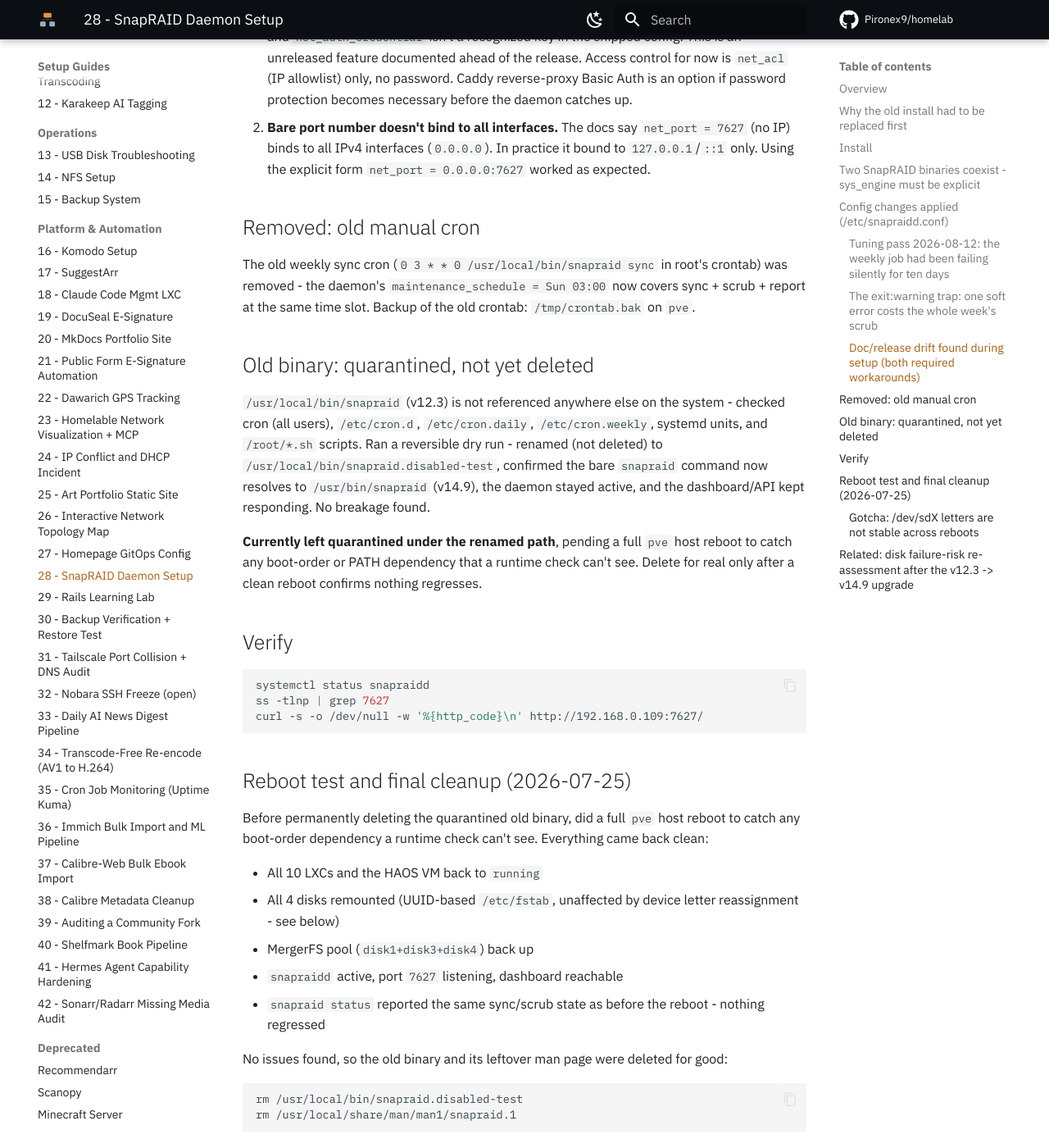
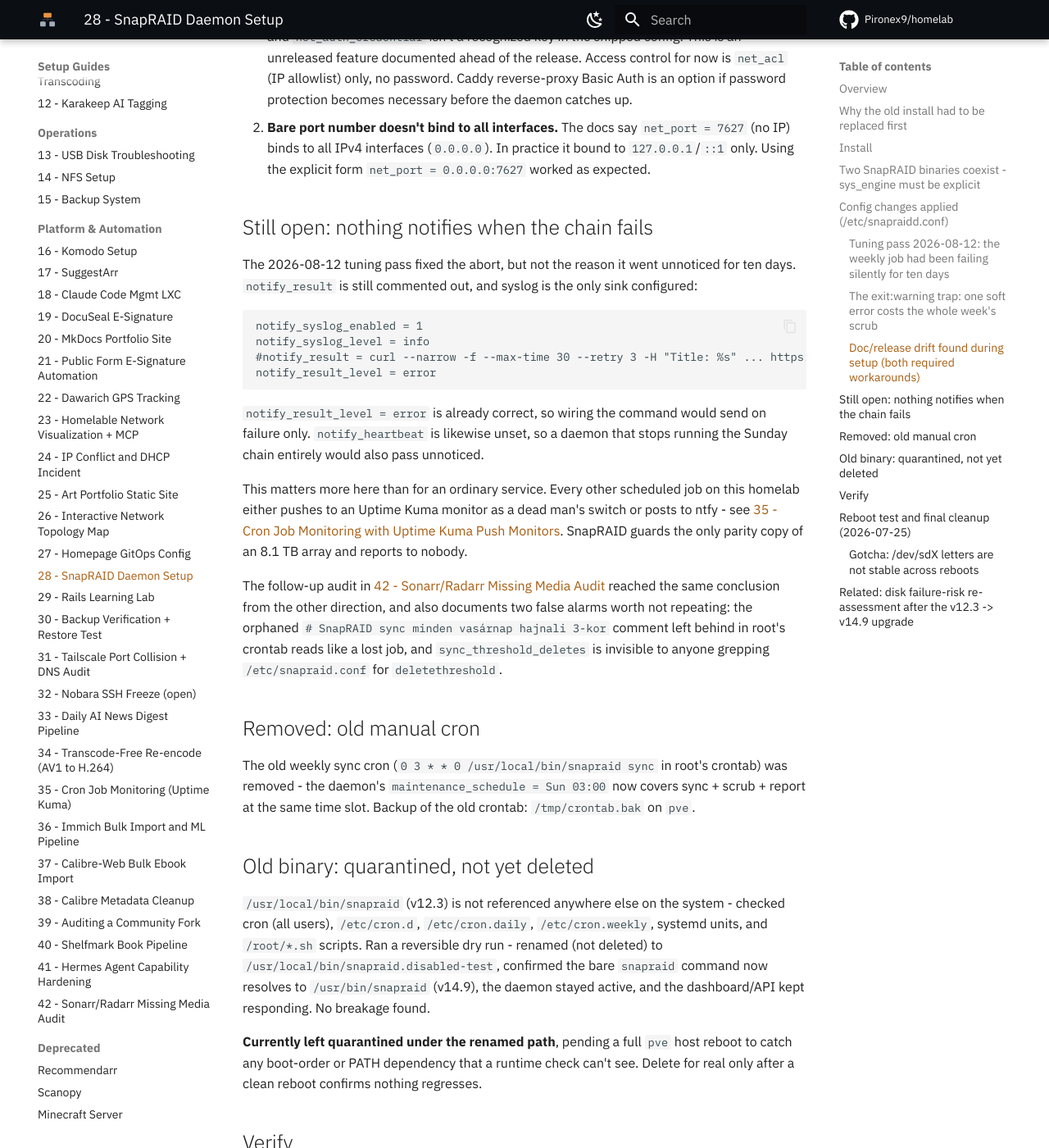
Before and after one commit to Pironex9/homelab, an MkDocs documentation site: the page built from docs/proxmox/28_SnapRAID_Daemon_Setup.md, in a window 1280 px wide and 1400 px high, scrolled down 4089 px. Shown: the whole window at 82% size. Built offline with MkDocs 1.6.1 and Material for MkDocs 9.7.7, drawn with Linux system fonts in a browser that asks for light colours; comment, search, counter and statistics services are not loaded.

Commit message:
docs: a snapraid ertesitesi lyuk es az arr recycle bin kereszthivatkozasai
28: uj szakasz arrol, hogy a notify_result tovabbra sincs bekotve - a
2026-08-12-i tuning az abortot javitotta, azt nem, hogy 10 napig senki
nem tudott rola. Plusz a 42-es doksi ket teves riasztasa.

docker-host: miert szandekos a copyUsingHardlinks: false, mit kell tudni
a recycle bin branch- es tulajdonos-kovetelmenyeirol, es hogy a
qBittorrent konyvtar-mountjai nem takaritando maradvanyok.

````diff
--- a/docs/proxmox/28_SnapRAID_Daemon_Setup.md
+++ b/docs/proxmox/28_SnapRAID_Daemon_Setup.md
@@ -115,6 +115,23 @@
 1. **No authentication in this release.** The GitHub `master` branch docs (manpage, `snapraidd.conf.example`) describe a `net_auth_credential` config option and a `snapraidd -g user:pass` flag to generate an Argon2id hash for HTTP Basic Auth. **Neither exists in the actual v1.14 release binary** - `snapraidd -H` doesn't list `-g`/`--gen-auth`, and `net_auth_credential` isn't a recognized key in the shipped config. This is an unreleased feature documented ahead of the release. Access control for now is `net_acl` (IP allowlist) only, no password. Caddy reverse-proxy Basic Auth is an option if password protection becomes necessary before the daemon catches up.
 2. **Bare port number doesn't bind to all interfaces.** The docs say `net_port = 7627` (no IP) binds to all IPv4 interfaces (`0.0.0.0`). In practice it bound to `127.0.0.1`/`::1` only. Using the explicit form `net_port = 0.0.0.0:7627` worked as expected.
 
+## Still open: nothing notifies when the chain fails
+
+The 2026-08-12 tuning pass fixed the abort, but not the reason it went unnoticed for ten days. `notify_result` is still commented out, and syslog is the only sink configured:
+
+```
+notify_syslog_enabled = 1
+notify_syslog_level = info
+#notify_result = curl --narrow -f --max-time 30 --retry 3 -H "Title: %s" ... https://ntfy.sh/your_private_topic
+notify_result_level = error
+```
+
+`notify_result_level = error` is already correct, so wiring the command would send on failure only. `notify_heartbeat` is likewise unset, so a daemon that stops running the Sunday chain entirely would also pass unnoticed.
+
+This matters more here than for an ordinary service. Every other scheduled job on this homelab either pushes to an Uptime Kuma monitor as a dead man's switch or posts to ntfy - see [35 - Cron Job Monitoring with Uptime Kuma Push Monitors](./35_Cron_Job_Monitoring_Uptime_Kuma.md). SnapRAID guards the only parity copy of an 8.1 TB array and reports to nobody.
+
+The follow-up audit in [42 - Sonarr/Radarr Missing Media Audit](./42_Sonarr_Radarr_Missing_Media_Audit.md) reached the same conclusion from the other direction, and also documents two false alarms worth not repeating: the orphaned `# SnapRAID sync minden vasárnap hajnali 3-kor` comment left behind in root's crontab reads like a lost job, and `sync_threshold_deletes` is invisible to anyone grepping `/etc/snapraid.conf` for `deletethreshold`.
+
 ## Removed: old manual cron
 
 The old weekly sync cron (`0 3 * * 0 /usr/local/bin/snapraid sync` in root's crontab) was removed - the daemon's `maintenance_schedule = Sun 03:00` now covers sync + scrub + report at the same time slot. Backup of the old crontab: `/tmp/crontab.bak` on `pve`.
````
Also changed, not shown: docs/hosts/docker-host.md (+2 -0 lines).
